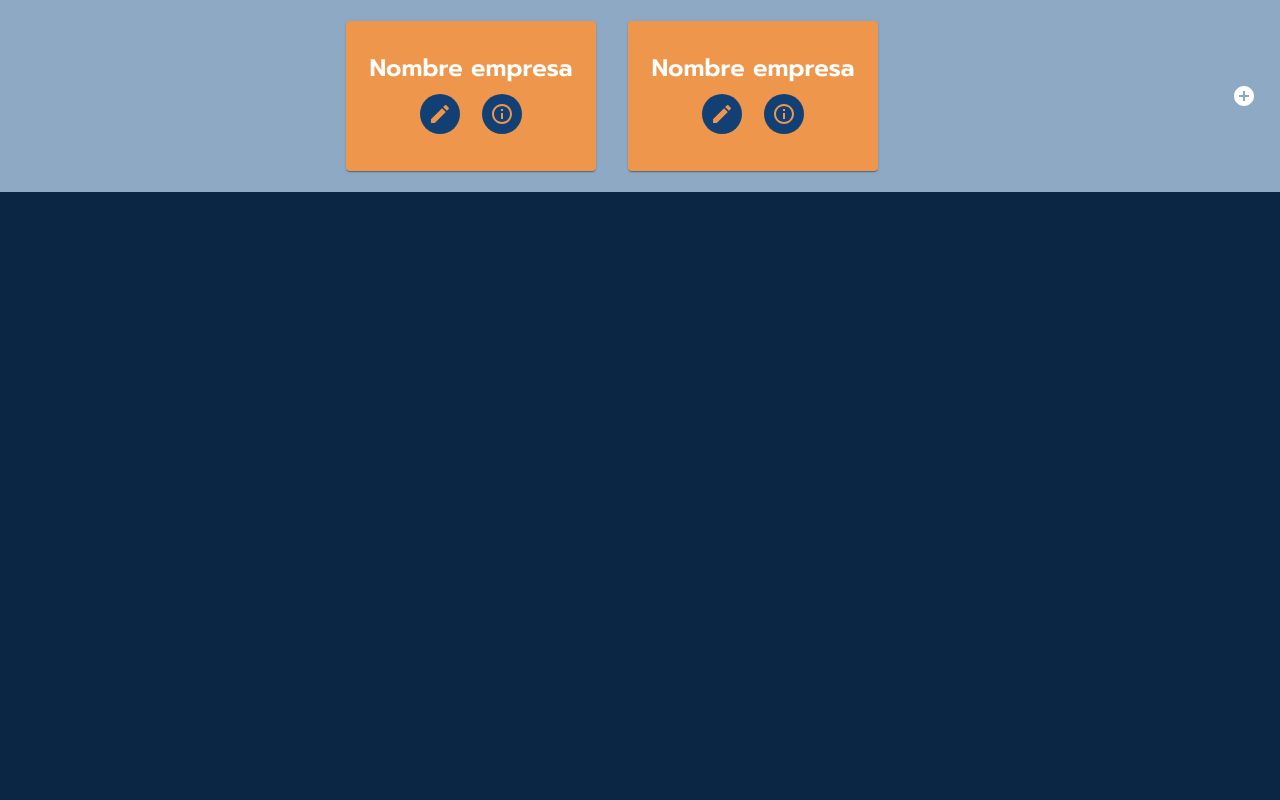
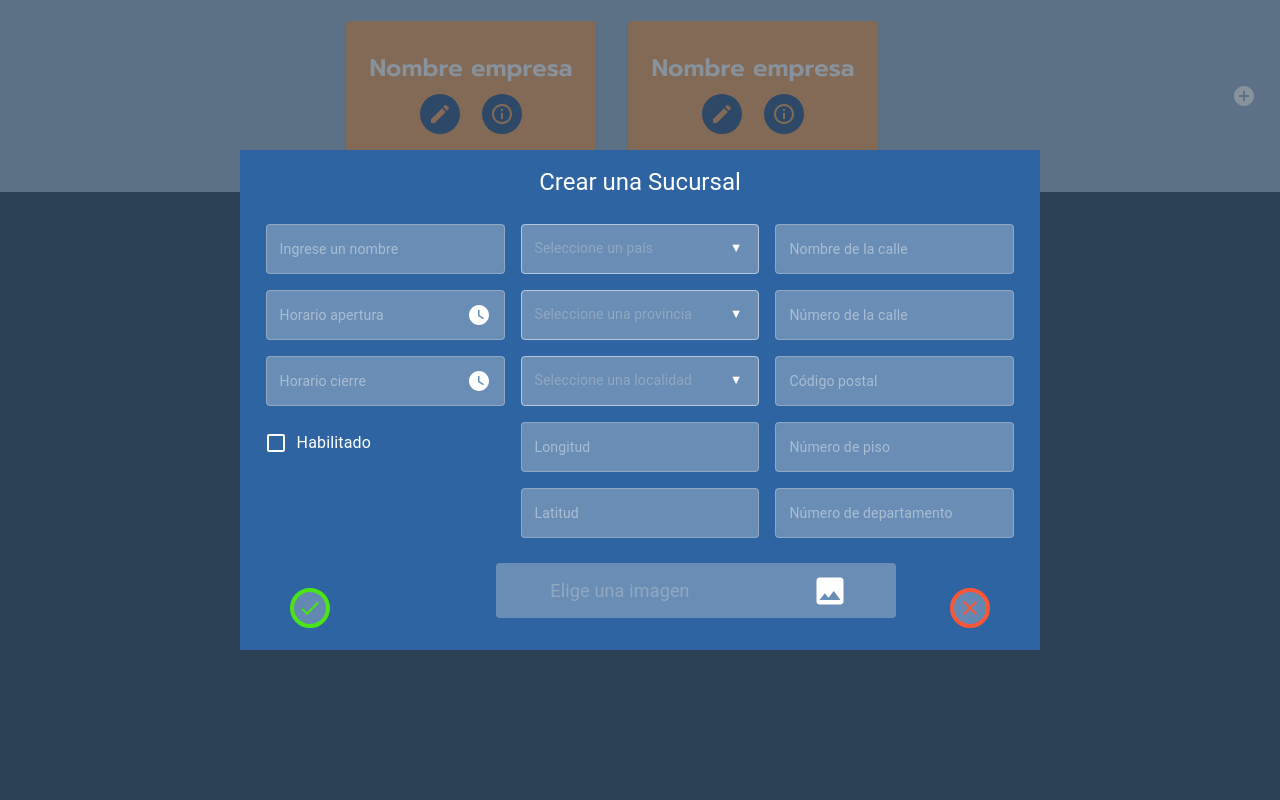
Before and after one commit to JeronimoCortez/ProyectoFinalProg3, a React (Vite) app in the folder vite-project/: page / in a window 1280 px wide. Shown: the top 800 px of the page. Built offline with nearby package versions, Linux system fonts and the light colour scheme.

Commit message:
Terminando CreateBranch

```diff
--- a/vite-project/src/App.tsx
+++ b/vite-project/src/App.tsx
@@ -5,7 +5,7 @@ function App() {
   return (
     <>
       <Home companies={[]} />
-      <CreateBranch />
+      <CreateBranch onClose={() => {}} />
     </>
   );
 }
--- /dev/null
+++ b/vite-project/src/Components/ui/CheckButton/CheckButton.module.css
@@ -0,0 +1,20 @@
+.containerCheckIcon {
+  background-color: rgba(217, 217, 217, 0.31);
+  width: 40px;
+  height: 40px;
+  border-radius: 50%;
+  border: 4px solid #4ce415;
+  display: flex;
+  justify-content: center;
+  align-items: center;
+  cursor: pointer;
+}
+
+.company {
+  background-color: #ee964b;
+}
+
+.checkIcon {
+  font-size: 17px;
+  color: #4ce415;
+}
--- /dev/null
+++ b/vite-project/src/Components/ui/CheckButton/CheckButton.tsx
@@ -0,0 +1,40 @@
+import CheckIcon from "@mui/icons-material/Check";
+import { FC } from "react";
+import styles from "./CheckButton.module.css";
+
+interface ICheckButtonProps {
+  typeCheck: string;
+  isCompany: boolean;
+}
+
+export const CheckButton: FC<ICheckButtonProps> = ({
+  typeCheck,
+  isCompany,
+}) => {
+  const handleEdit = () => {
+    switch (typeCheck) {
+      case "Company":
+        console.log("Empresa");
+        break;
+      case "Allergens":
+        console.log("Alergenos");
+        break;
+      case "Categories":
+        console.log("Categoria");
+        break;
+      case "Product":
+        console.log("Producto");
+        break;
+    }
+  };
+  return (
+    <>
+      <div
+        className={`${styles.containerCheckIcon}
+        ${isCompany ? styles.company : ""}`}
+      >
+        <CheckIcon className={styles.checkIcon} onClick={handleEdit} />
+      </div>
+    </>
+  );
+};
--- /dev/null
+++ b/vite-project/src/Components/ui/CloseButton/CloseButton.module.css
@@ -0,0 +1,20 @@
+.containerCloseIcon {
+  background-color: rgba(217, 217, 217, 0.31);
+  width: 40px;
+  height: 40px;
+  border-radius: 50%;
+  border: 4px solid #f95738;
+  display: flex;
+  justify-content: center;
+  align-items: center;
+  cursor: pointer;
+}
+
+.company {
+  background-color: #ee964b;
+}
+
+.closeIcon {
+  font-size: 17px;
+  color: #f95738;
+}
--- /dev/null
+++ b/vite-project/src/Components/ui/CloseButton/CloseButton.tsx
@@ -0,0 +1,43 @@
+import CloseIcon from "@mui/icons-material/Close";
+import { FC } from "react";
+import styles from "./CloseButton.module.css";
+
+interface ICloseButtonProps {
+  typeClose: String;
+  isCompany: boolean;
+  onclick: () => void;
+}
+
+export const CloseButton: FC<ICloseButtonProps> = ({
+  typeClose,
+  isCompany,
+  onclick,
+}) => {
+  const handleEdit = () => {
+    switch (typeClose) {
+      case "Company":
+        console.log("Empresa");
+        break;
+      case "Allergens":
+        console.log("Alergenos");
+        break;
+      case "Categories":
+        console.log("Categoria");
+        break;
+      case "Product":
+        console.log("Producto");
+        break;
+    }
+  };
+  return (
+    <>
+      <div
+        className={`${styles.containerCloseIcon}
+        ${isCompany ? styles.company : ""}`}
+        onClick={onclick}
+      >
+        <CloseIcon className={styles.closeIcon} />
+      </div>
+    </>
+  );
+};
--- /dev/null
+++ b/vite-project/src/Components/ui/CreateBranch/CreateBranch.module.css
@@ -0,0 +1,13 @@
+.buttonsBox {
+  position: relative;
+  height: auto;
+}
+.buttonsContainer {
+  display: flex;
+  justify-content: space-between;
+  position: absolute;
+  /* padding: 16px; */
+  bottom: -10px;
+  left: 50px;
+  right: 50px;
+}
--- a/vite-project/src/Components/ui/CreateBranch/CreateBranch.tsx
+++ b/vite-project/src/Components/ui/CreateBranch/CreateBranch.tsx
@@ -9,11 +9,18 @@ import {
   TextField,
   Typography,
 } from "@mui/material";
-import { useState } from "react";
+import { FC, useState } from "react";
 import WatchIcon from "@mui/icons-material/WatchLater";
 import ImageIcon from "@mui/icons-material/Image";
+import { CheckButton } from "../CheckButton/CheckButton";
+import { CloseButton } from "../CloseButton/CloseButton";
+import styles from "./CreateBranch.module.css";
 
-export const CreateBranch = () => {
+interface IPropsCreateBranch {
+  onClose: () => void;
+}
+
+export const CreateBranch: FC<IPropsCreateBranch> = ({ onClose }) => {
   const [checked, setChecked] = useState(false);
 
   // Manejador del evento cuando el usuario marca/desmarca el checkbox
@@ -42,7 +49,57 @@ export const CreateBranch = () => {
     setSelectedProvince(event.target.value);
   };
 
+  const commonStyles = {
+    sx: {
+      "& .MuiOutlinedInput-root": {
+        "& fieldset": {
+          borderColor: "rgba(217, 217, 217, 0.35)",
+        },
+        "&:hover fieldset": {
+          borderColor: "#FFFFFF",
+        },
+        "&.Mui-focused fieldset": {
+          borderColor: "#FFFFFF",
+        },
+      },
+    },
+  };
+
+  const commonStyles_2 = {
+    sx: {
+      backgroundColor: "rgba(217, 217, 217, 0.35)",
+      height: "50px",
+      color: "#FFFFFF",
+      fontSize: "15px",
+      borderRadius: "4px",
+      "& .MuiSelect-icon": {
+        color: "#FFFFFF", // Cambia el color del ícono (triángulo)
+      },
+      "& .MuiOutlinedInput-notchedOutline": {
+        borderColor: "rgba(255, 255, 255, 0.5)", // Cambia el color del borde
+      },
+      "&:hover .MuiOutlinedInput-notchedOutline": {
+        borderColor: "#FFFFFF",
+      },
+    },
+  };
+
   return (
+    <Box
+      sx={{
+        position: "fixed",
+        width: "100vw",
+        height: "100vh",
+        background: "rgba(64,79,96, 0.62)",
+        zIndex: 9999,
+        display: "flex",
+        flexDirection: "column",
+        justifyContent: "center",
+        alignItems: "center",
+        top: 0,
+        left: 0,
+      }}
+    >
       <Box
         sx={{
           width: "800px",
@@ -70,19 +127,7 @@ export const CreateBranch = () => {
             <TextField
               placeholder="Ingrese un nombre"
               variant="outlined"
-            sx={{
-              "& .MuiOutlinedInput-root": {
-                "& fieldset": {
-                  borderColor: "rgba(217, 217, 217, 0.35)",
-                },
-                "&:hover fieldset": {
-                  borderColor: "#FFFFFF",
-                },
-                "&.Mui-focused fieldset": {
-                  borderColor: "#FFFFFF",
-                },
-              },
-            }}
+              {...commonStyles}
               InputProps={{
                 style: {
                   backgroundColor: "rgba(217, 217, 217, 0.35)",
@@ -108,19 +153,7 @@ export const CreateBranch = () => {
                   fontSize: "14px",
                 },
               }}
-            sx={{
-              "& .MuiOutlinedInput-root": {
-                "& fieldset": {
-                  borderColor: "rgba(217, 217, 217, 0.35)",
-                },
-                "&:hover fieldset": {
-                  borderColor: "#FFFFFF",
-                },
-                "&.Mui-focused fieldset": {
-                  borderColor: "#FFFFFF",
-                },
-              },
-            }}
+              {...commonStyles}
             />
             <TextField
               placeholder="Horario cierre"
@@ -138,19 +171,7 @@ export const CreateBranch = () => {
                   fontSize: "14px",
                 },
               }}
-            sx={{
-              "& .MuiOutlinedInput-root": {
-                "& fieldset": {
-                  borderColor: "rgba(217, 217, 217, 0.35)",
-                },
-                "&:hover fieldset": {
-                  borderColor: "#FFFFFF",
-                },
-                "&.Mui-focused fieldset": {
-                  borderColor: "#FFFFFF",
-                },
-              },
-            }}
+              {...commonStyles}
             />
             <FormControlLabel
               sx={{
@@ -179,22 +200,7 @@ export const CreateBranch = () => {
                 value={selectedCountry}
                 onChange={handleCountryChange}
                 displayEmpty
-              sx={{
-                backgroundColor: "rgba(217, 217, 217, 0.35)",
-                height: "50px",
-                color: "#FFFFFF",
-                fontSize: "15px",
-                borderRadius: "4px",
-                "& .MuiSelect-icon": {
-                  color: "#FFFFFF", // Cambia el color del ícono (triángulo)
-                },
-                "& .MuiOutlinedInput-notchedOutline": {
-                  borderColor: "rgba(255, 255, 255, 0.5)", // Cambia el color del borde
-                },
-                "&:hover .MuiOutlinedInput-notchedOutline": {
-                  borderColor: "#FFFFFF",
-                },
-              }}
+                {...commonStyles_2}
                 IconComponent={(props) => (
                   <span
                     {...props}
@@ -213,7 +219,10 @@ export const CreateBranch = () => {
                 )}
               >
                 <MenuItem value="" disabled>
-                <Typography color="rgba(217, 217, 217, 0.35)" fontSize={"14px"}>
+                  <Typography
+                    color="rgba(217, 217, 217, 0.35)"
+                    fontSize={"14px"}
+                  >
                     Seleccione un país
                   </Typography>
                 </MenuItem>
@@ -232,21 +241,7 @@ export const CreateBranch = () => {
                 value={selectedProvince}
                 onChange={handleProvinceChange}
                 displayEmpty
-              sx={{
-                backgroundColor: "rgba(217, 217, 217, 0.35)",
-                height: "50px",
-                color: "#FFFFFF",
-                borderRadius: "4px",
-                "& .MuiSelect-icon": {
-                  color: "#FFFFFF", // Cambia el color del ícono (triángulo)
-                },
-                "& .MuiOutlinedInput-notchedOutline": {
-                  borderColor: "rgba(255, 255, 255, 0.5)", // Cambia el color del borde
-                },
-                "&:hover .MuiOutlinedInput-notchedOutline": {
-                  borderColor: "#FFFFFF",
-                },
-              }}
+                {...commonStyles_2}
                 IconComponent={(props) => (
                   <span
                     {...props}
@@ -265,7 +260,10 @@ export const CreateBranch = () => {
                 )}
               >
                 <MenuItem value="" disabled>
-                <Typography color="rgba(217, 217, 217, 0.35)" fontSize={"14px"}>
+                  <Typography
+                    color="rgba(217, 217, 217, 0.35)"
+                    fontSize={"14px"}
+                  >
                     Seleccione una provincia
                   </Typography>
                 </MenuItem>
@@ -281,22 +279,7 @@ export const CreateBranch = () => {
                 value={selectedProvince}
                 onChange={handleProvinceChange}
                 displayEmpty
-              sx={{
-                backgroundColor: "rgba(217, 217, 217, 0.35)",
-                height: "50px",
-                color: "#FFFFFF",
-                borderRadius: "4px",
-                "& .MuiSelect-icon": {
-                  color: "rgba(217, 217, 217, 0.35)", // Cambia el color del ícono (triángulo)
-                },
-                "& .MuiOutlinedInput-notchedOutline": {
-                  borderColor: "rgba(255, 255, 255, 0.5)", // Cambia el color del borde
-                },
-
-                "&:hover .MuiOutlinedInput-notchedOutline": {
-                  borderColor: "rgba(217, 217, 217, 0.35)",
-                },
-              }}
+                {...commonStyles_2}
                 IconComponent={(props) => (
                   <span
                     {...props}
@@ -315,7 +298,10 @@ export const CreateBranch = () => {
                 )}
               >
                 <MenuItem value="" disabled>
-                <Typography color="rgba(217, 217, 217, 0.35)" fontSize={"14px"}>
+                  <Typography
+                    color="rgba(217, 217, 217, 0.35)"
+                    fontSize={"14px"}
+                  >
                     Seleccione una localidad
                   </Typography>
                 </MenuItem>
@@ -332,22 +318,7 @@ export const CreateBranch = () => {
             <TextField
               placeholder="Longitud"
               variant="outlined"
-            sx={{
-              "& .MuiOutlinedInput-root": {
-                "& fieldset": {
-                  color: "#FFFFFF",
-                  borderColor: "rgba(217, 217, 217, 0.35)",
-                },
-                "&:hover fieldset": {
-                  color: "#FFFFFF",
-                  borderColor: "#FFFFFF",
-                },
-                "&.Mui-focused fieldset": {
-                  color: "#FFFFFF",
-                  borderColor: "#FFFFFF",
-                },
-              },
-            }}
+              {...commonStyles}
               InputProps={{
                 style: {
                   backgroundColor: "rgba(217, 217, 217, 0.35)",
@@ -363,22 +334,7 @@ export const CreateBranch = () => {
             <TextField
               placeholder="Latitud"
               variant="outlined"
-            sx={{
-              "& .MuiOutlinedInput-root": {
-                "& fieldset": {
-                  color: "#FFFFFF",
-                  borderColor: "rgba(217, 217, 217, 0.35)",
-                },
-                "&:hover fieldset": {
-                  color: "#FFFFFF",
-                  borderColor: "#FFFFFF",
-                },
-                "&.Mui-focused fieldset": {
-                  color: "#FFFFFF",
-                  borderColor: "#FFFFFF",
-                },
-              },
-            }}
+              {...commonStyles}
               InputProps={{
                 style: {
                   backgroundColor: "rgba(217, 217, 217, 0.35)",
@@ -398,22 +354,7 @@ export const CreateBranch = () => {
             <TextField
               placeholder="Nombre de la calle"
               variant="outlined"
-            sx={{
-              "& .MuiOutlinedInput-root": {
-                "& fieldset": {
-                  color: "#FFFFFF",
-                  borderColor: "rgba(217, 217, 217, 0.35)",
-                },
-                "&:hover fieldset": {
-                  color: "#FFFFFF",
-                  borderColor: "#FFFFFF",
-                },
-                "&.Mui-focused fieldset": {
-                  color: "#FFFFFF",
-                  borderColor: "#FFFFFF",
-                },
-              },
-            }}
+              {...commonStyles}
               InputProps={{
                 style: {
                   backgroundColor: "rgba(217, 217, 217, 0.35)",
@@ -429,22 +370,7 @@ export const CreateBranch = () => {
             <TextField
               placeholder="Número de la calle"
               variant="outlined"
-            sx={{
-              "& .MuiOutlinedInput-root": {
-                "& fieldset": {
-                  color: "#FFFFFF",
-                  borderColor: "rgba(217, 217, 217, 0.35)",
-                },
-                "&:hover fieldset": {
-                  color: "#FFFFFF",
-                  borderColor: "#FFFFFF",
-                },
-                "&.Mui-focused fieldset": {
-                  color: "#FFFFFF",
-                  borderColor: "#FFFFFF",
-                },
-              },
-            }}
+              {...commonStyles}
               InputProps={{
                 style: {
                   backgroundColor: "rgba(217, 217, 217, 0.35)",
@@ -460,22 +386,7 @@ export const CreateBranch = () => {
             <TextField
               placeholder="Código postal"
               variant="outlined"
-            sx={{
-              "& .MuiOutlinedInput-root": {
-                "& fieldset": {
-                  color: "#FFFFFF",
-                  borderColor: "rgba(217, 217, 217, 0.35)",
-                },
-                "&:hover fieldset": {
-                  color: "#FFFFFF",
-                  borderColor: "#FFFFFF",
-                },
-                "&.Mui-focused fieldset": {
-                  color: "#FFFFFF",
-                  borderColor: "#FFFFFF",
-                },
-              },
-            }}
+              {...commonStyles}
               InputProps={{
                 style: {
                   backgroundColor: "rgba(217, 217, 217, 0.35)",
@@ -491,22 +402,7 @@ export const CreateBranch = () => {
             <TextField
               placeholder="Número de piso"
               variant="outlined"
-            sx={{
-              "& .MuiOutlinedInput-root": {
-                "& fieldset": {
-                  color: "#FFFFFF",
-                  borderColor: "rgba(217, 217, 217, 0.35)",
-                },
-                "&:hover fieldset": {
-                  color: "#FFFFFF",
-                  borderColor: "#FFFFFF",
-                },
-                "&.Mui-focused fieldset": {
-                  color: "#FFFFFF",
-                  borderColor: "#FFFFFF",
-                },
-              },
-            }}
+              {...commonStyles}
               InputProps={{
                 style: {
                   backgroundColor: "rgba(217, 217, 217, 0.35)",
@@ -522,22 +418,7 @@ export const CreateBranch = () => {
             <TextField
               placeholder="Número de departamento"
               variant="outlined"
-            sx={{
-              "& .MuiOutlinedInput-root": {
-                "& fieldset": {
-                  color: "#FFFFFF",
-                  borderColor: "rgba(217, 217, 217, 0.35)",
-                },
-                "&:hover fieldset": {
-                  color: "#FFFFFF",
-                  borderColor: "#FFFFFF",
-                },
-                "&.Mui-focused fieldset": {
-                  color: "#FFFFFF",
-                  borderColor: "#FFFFFF",
-                },
-              },
-            }}
+              {...commonStyles}
               InputProps={{
                 style: {
                   backgroundColor: "rgba(217, 217, 217, 0.35)",
@@ -549,6 +430,9 @@ export const CreateBranch = () => {
             ></TextField>
           </Box>
         </Box>
+
+        {/* IMAGEN */}
+
         <Box
           sx={{
             display: "flex",
@@ -589,6 +473,17 @@ export const CreateBranch = () => {
             <ImageIcon></ImageIcon>
           </Box>
         </Box>
+        <Box className={styles.buttonsBox}>
+          <Box className={styles.buttonsContainer}>
+            <CheckButton typeCheck="branch" isCompany={false}></CheckButton>
+            <CloseButton
+              typeClose="branch"
+              isCompany={false}
+              onclick={onClose}
+            ></CloseButton>
+          </Box>
+        </Box>
+      </Box>
     </Box>
   );
 };
```
Lines whose indentation alone changed are shown as unchanged.
